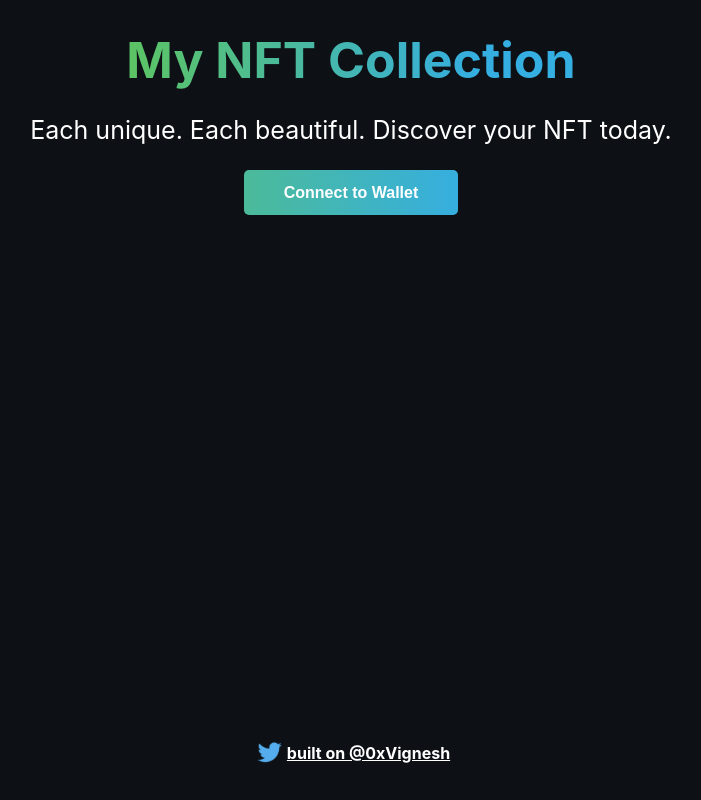
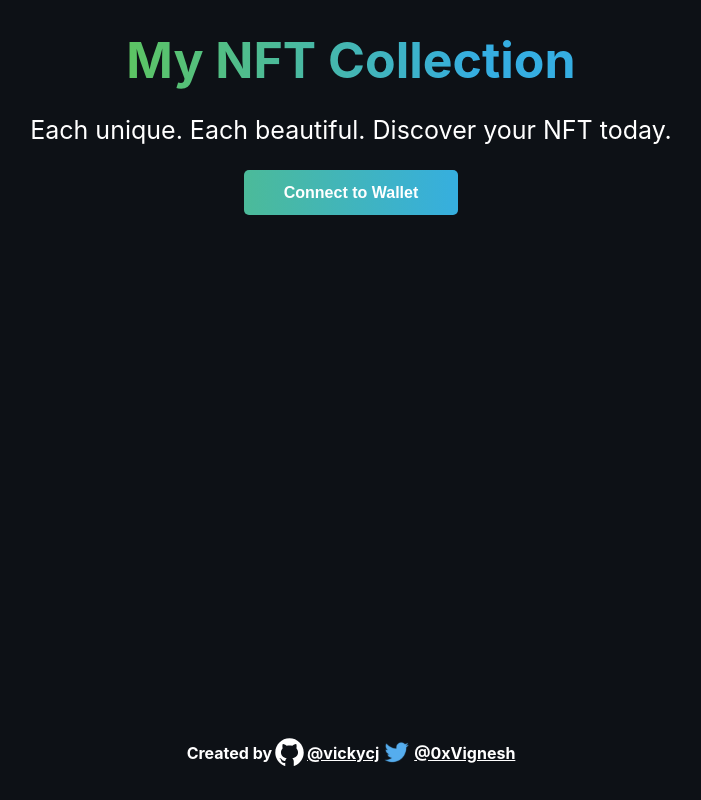
Before and after one commit to vickycj/letsask-react-app, a React (Create React App) app: page / in a window 1280 px wide. Shown: the whole page, without its empty margins (289-990 px from the left). Built offline with nearby package versions, Linux system fonts and the light colour scheme.

Commit message:
update github logo and twitter logo

```diff
--- a/src/App.css
+++ b/src/App.css
@@ -83,6 +83,12 @@
   height: 35px;
 }
 
+.github-logo {
+  width: 35px;
+  height: 35px;
+}
+
+
 .footer-text {
   color: white;
   font-size: 16px;
--- a/src/App.js
+++ b/src/App.js
@@ -1,10 +1,12 @@
 import logo from './logo.svg';
 import './App.css';
 import twitterLogo from './assets/twitter-logo.svg';
+import githubLogo from './assets/github-logo.svg';
 
 // Constants
 const TWITTER_HANDLE = '0xVignesh';
 const TWITTER_LINK = `https://twitter.com/${TWITTER_HANDLE}`;
+const GITHUB_LINK = `https://github.com/vickycj`;
 const OPENSEA_LINK = '';
 const TOTAL_MINT_COUNT = 50;
 
@@ -27,13 +29,21 @@ const App = () => {
           {renderNotConnectedContainer()}
         </div>
         <div className="footer-container">
+          <div className='footer-text'>Created by </div>
+          <img alt="Twitter Logo" className="github-logo" src={githubLogo} />
+          <a
+            className="footer-text"
+            href={GITHUB_LINK}
+            target="_blank"
+            rel="noreferrer"
+          >{`@vickycj`}</a>
           <img alt="Twitter Logo" className="twitter-logo" src={twitterLogo} />
           <a
             className="footer-text"
             href={TWITTER_LINK}
             target="_blank"
             rel="noreferrer"
-          >{`built on @${TWITTER_HANDLE}`}</a>
+          >{`@${TWITTER_HANDLE}`}</a>
         </div>
       </div>
     </div>
```
Also changed, not shown: src/assets/github-logo.svg (added).
